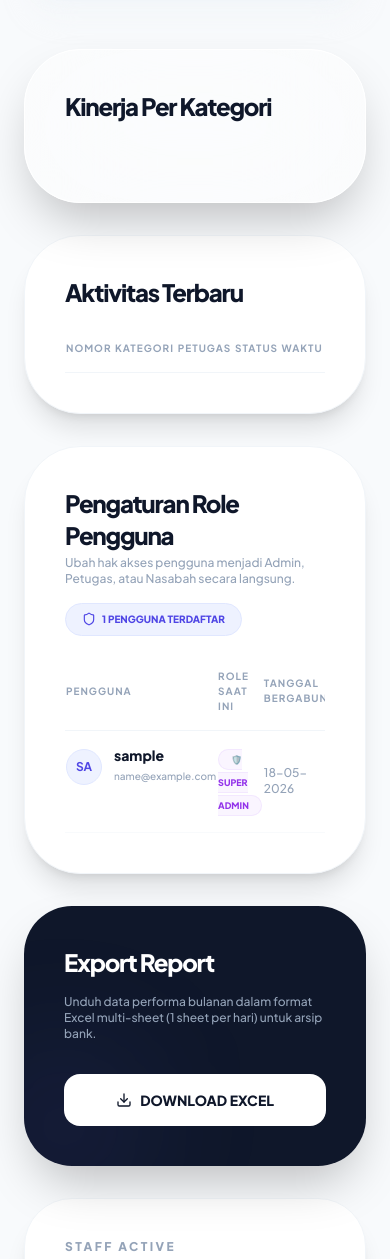
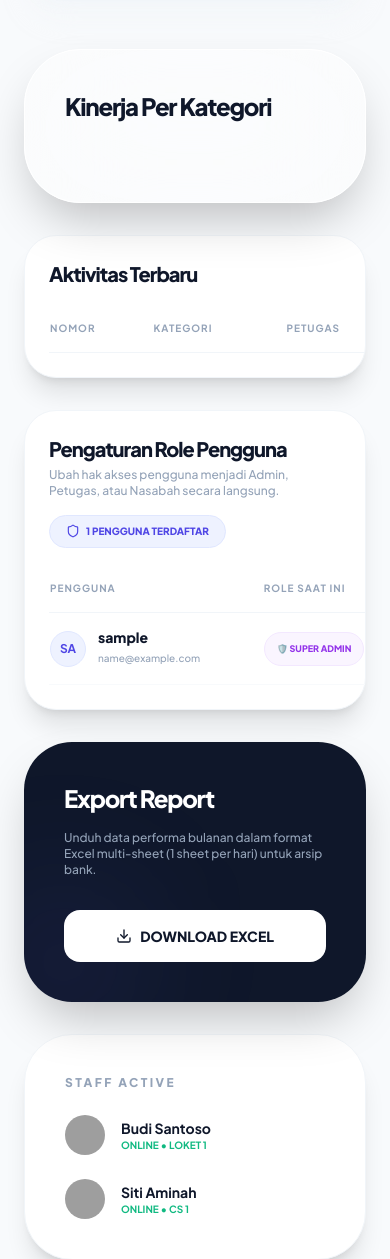
Before and after one commit to Pidsss12/PrismaBank, a Django app: page /admin-dashboard/ in a window 390 px wide. Shown: the part 1394-2653 px from the top of the page. Run offline with Django 5.2, Linux system fonts and the light colour scheme; the visitor is signed in with stand-in values (Sample User, id 1); data comes from the database, SQL or seed files in the repository; data that the repository does not hold is empty; some libraries are stand-ins or nearby versions; grey boxes are pictures that could not be loaded.

Commit message:
fix: polish admin user role table mobile layout using horizontal scroll and whitespace-nowrap

```diff
--- a/templates/queues/admin.html
+++ b/templates/queues/admin.html
@@ -83,26 +83,26 @@
             </div>
 
             <!-- Recent Activity Table -->
-            <div class="bg-white p-10 rounded-[3.5rem] border border-slate-100 shadow-xl">
-                <h4 class="text-2xl font-black text-slate-900 tracking-tighter mb-8">Aktivitas Terbaru</h4>
-                <div class="overflow-x-auto">
-                    <table class="w-full text-left">
+            <div class="bg-white p-6 sm:p-10 rounded-[2rem] sm:rounded-[3.5rem] border border-slate-100 shadow-xl">
+                <h4 class="text-xl sm:text-2xl font-black text-slate-900 tracking-tighter mb-8">Aktivitas Terbaru</h4>
+                <div class="overflow-x-auto -mx-6 px-6 sm:mx-0 sm:px-0">
+                    <table class="w-full text-left min-w-[550px] table-auto">
                         <thead>
                             <tr class="text-[10px] font-black text-slate-400 uppercase tracking-widest border-b border-slate-100">
-                                <th class="pb-4">Nomor</th>
-                                <th class="pb-4">Kategori</th>
-                                <th class="pb-4">Petugas</th>
-                                <th class="pb-4">Status</th>
-                                <th class="pb-4">Waktu</th>
+                                <th class="pb-4 whitespace-nowrap">Nomor</th>
+                                <th class="pb-4 whitespace-nowrap">Kategori</th>
+                                <th class="pb-4 whitespace-nowrap">Petugas</th>
+                                <th class="pb-4 whitespace-nowrap">Status</th>
+                                <th class="pb-4 whitespace-nowrap">Waktu</th>
                             </tr>
                         </thead>
                         <tbody class="text-sm font-medium text-slate-600">
                             {% for item in recent_activity %}
                             <tr class="border-b border-slate-50">
-                                <td class="py-4 font-black text-slate-900">{{ item.formatted_number }}</td>
-                                <td class="py-4">{{ item.category.name }}</td>
-                                <td class="py-4">{{ item.petugas.username|default:"-" }}</td>
-                                <td class="py-4">
+                                <td class="py-4 font-black text-slate-900 whitespace-nowrap">{{ item.formatted_number }}</td>
+                                <td class="py-4 whitespace-nowrap">{{ item.category.name }}</td>
+                                <td class="py-4 whitespace-nowrap">{{ item.petugas.username|default:"-" }}</td>
+                                <td class="py-4 whitespace-nowrap">
                                     <span class="px-3 py-1 rounded-full text-[10px] font-black uppercase
                                         {% if item.status == 'completed' %}bg-emerald-50 text-emerald-600
                                         {% elif item.status == 'waiting' %}bg-amber-50 text-amber-600
@@ -110,7 +110,7 @@
                                         {{ item.status }}
                                     </span>
                                 </td>
-                                <td class="py-4 text-xs text-slate-400">{{ item.created_at|date:"H:i" }}</td>
+                                <td class="py-4 text-xs text-slate-400 whitespace-nowrap">{{ item.created_at|date:"H:i" }}</td>
                             </tr>
                             {% endfor %}
                         </tbody>
@@ -119,55 +119,57 @@
             </div>
 
             <!-- User Role Management Table -->
-            <div class="bg-white p-10 rounded-[3.5rem] border border-slate-100 shadow-xl mt-8">
-                <div class="flex flex-col sm:flex-row justify-between items-start sm:items-center gap-4 mb-8">
+            <div class="bg-white p-6 sm:p-10 rounded-[2rem] sm:rounded-[3.5rem] border border-slate-100 shadow-xl mt-8">
+                <div class="flex flex-col lg:flex-row justify-between items-start lg:items-center gap-4 mb-8">
                     <div>
-                        <h4 class="text-2xl font-black text-slate-900 tracking-tighter">Pengaturan Role Pengguna</h4>
+                        <h4 class="text-xl sm:text-2xl font-black text-slate-900 tracking-tighter">Pengaturan Role Pengguna</h4>
                         <p class="text-xs text-slate-400 font-medium mt-1">Ubah hak akses pengguna menjadi Admin, Petugas, atau Nasabah secara langsung.</p>
                     </div>
-                    <span class="px-4 py-2 bg-indigo-50 text-indigo-600 rounded-full text-[10px] font-black uppercase border border-indigo-100 flex items-center gap-1.5 whitespace-nowrap">
+                    <span class="px-4 py-2 bg-indigo-50 text-indigo-600 rounded-full text-[10px] font-black uppercase border border-indigo-100 flex items-center gap-1.5 whitespace-nowrap self-start lg:self-auto">
                         <i data-lucide="shield" class="w-3.5 h-3.5"></i> {{ all_users.count }} Pengguna Terdaftar
                     </span>
                 </div>
-                <div class="overflow-x-auto">
-                    <table class="w-full text-left">
+                <div class="overflow-x-auto -mx-6 px-6 sm:mx-0 sm:px-0">
+                    <table class="w-full text-left min-w-[750px] table-auto">
                         <thead>
                             <tr class="text-[10px] font-black text-slate-400 uppercase tracking-widest border-b border-slate-100">
-                                <th class="pb-4">Pengguna</th>
-                                <th class="pb-4">Role Saat Ini</th>
-                                <th class="pb-4">Tanggal Bergabung</th>
-                                <th class="pb-4 text-right">Ubah Akses/Role</th>
+                                <th class="pb-4 whitespace-nowrap">Pengguna</th>
+                                <th class="pb-4 whitespace-nowrap">Role Saat Ini</th>
+                                <th class="pb-4 whitespace-nowrap">Tanggal Bergabung</th>
+                                <th class="pb-4 text-right whitespace-nowrap">Ubah Akses/Role</th>
                             </tr>
                         </thead>
                         <tbody class="text-sm font-medium text-slate-600">
                             {% for u in all_users %}
                             <tr class="border-b border-slate-50 hover:bg-slate-50/50 transition-all">
-                                <td class="py-4 flex items-center gap-3">
-                                    <div class="w-9 h-9 rounded-full bg-indigo-50 border border-indigo-100 flex items-center justify-center font-bold text-indigo-600 text-xs">
-                                        {{ u.username|slice:":2"|upper }}
-                                    </div>
-                                    <div>
-                                        <p class="font-black text-slate-900 leading-tight">{{ u.username }}</p>
-                                        <p class="text-[10px] text-slate-400 font-medium mt-0.5">{{ u.email|default:"nasabah@prismabank.com" }}</p>
+                                <td class="py-4 whitespace-nowrap">
+                                    <div class="flex items-center gap-3">
+                                        <div class="w-9 h-9 rounded-full bg-indigo-50 border border-indigo-100 flex items-center justify-center font-bold text-indigo-600 text-xs flex-shrink-0">
+                                            {{ u.username|slice:":2"|upper }}
+                                        </div>
+                                        <div>
+                                            <p class="font-black text-slate-900 leading-tight">{{ u.username }}</p>
+                                            <p class="text-[10px] text-slate-400 font-medium mt-0.5">{{ u.email|default:"nasabah@prismabank.com" }}</p>
+                                        </div>
                                     </div>
                                 </td>
-                                <td class="py-4">
+                                <td class="py-4 whitespace-nowrap">
                                     {% if u.is_superuser %}
-                                    <span class="px-3 py-1 rounded-full text-[9px] font-black uppercase bg-purple-50 text-purple-600 border border-purple-100">
+                                    <span class="px-3 py-1.5 rounded-full text-[9px] font-black uppercase bg-purple-50 text-purple-600 border border-purple-100 inline-flex items-center gap-1">
                                         🛡️ Super Admin
                                     </span>
                                     {% elif u.is_staff %}
-                                    <span class="px-3 py-1 rounded-full text-[9px] font-black uppercase bg-indigo-50 text-indigo-600 border border-indigo-100">
+                                    <span class="px-3 py-1.5 rounded-full text-[9px] font-black uppercase bg-indigo-50 text-indigo-600 border border-indigo-100 inline-flex items-center gap-1">
                                         💼 Petugas (Staff)
                                     </span>
                                     {% else %}
-                                    <span class="px-3 py-1 rounded-full text-[9px] font-black uppercase bg-emerald-50 text-emerald-600 border border-emerald-100">
+                                    <span class="px-3 py-1.5 rounded-full text-[9px] font-black uppercase bg-emerald-50 text-emerald-600 border border-emerald-100 inline-flex items-center gap-1">
                                         👤 Nasabah (Client)
                                     </span>
                                     {% endif %}
                                 </td>
-                                <td class="py-4 text-xs text-slate-400">{{ u.date_joined|date:"d-m-Y" }}</td>
-                                <td class="py-4 text-right">
+                                <td class="py-4 whitespace-nowrap text-xs text-slate-400">{{ u.date_joined|date:"d-m-Y" }}</td>
+                                <td class="py-4 whitespace-nowrap text-right">
                                     <form action="{% url 'change_user_role' u.id %}" method="POST" class="inline-flex items-center gap-1.5">
                                         {% csrf_token %}
                                         <select name="role" onchange="this.form.submit()" class="bg-white border border-slate-200 rounded-xl px-3 py-1.5 text-xs font-bold text-slate-600 hover:border-indigo-600 focus:outline-none transition-all cursor-pointer">
```
